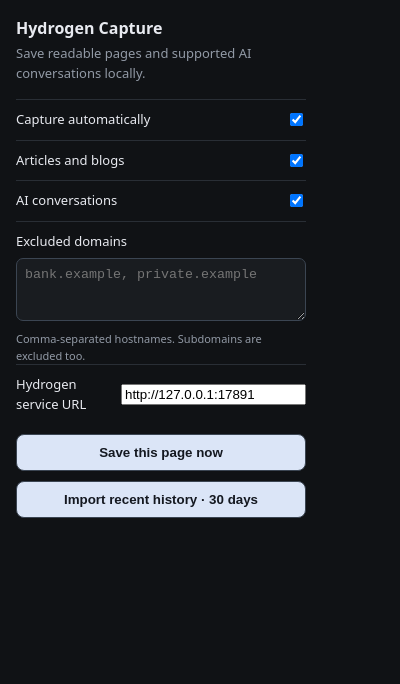
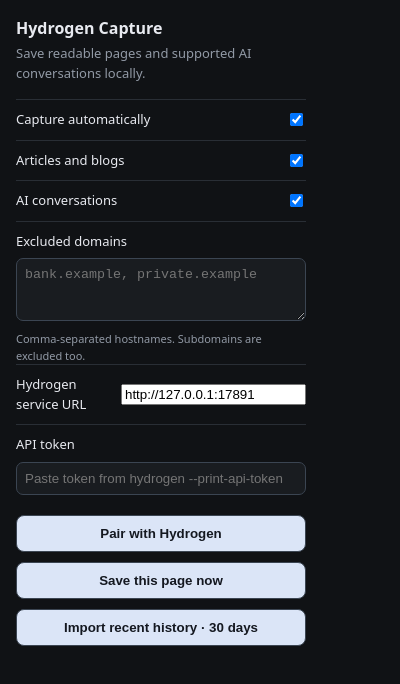
Before and after one commit to oarabilekoore/hydrogen, a browser extension: page browser-extension/popup.html in a window 400 px wide. Drawn offline with Linux system fonts and the light colour scheme.

Commit message:
Add extension pairing controls

```diff
--- a/browser-extension/popup.html
+++ b/browser-extension/popup.html
@@ -8,4 +8,6 @@ body{width:290px;margin:0;padding:16px;background:#101215;color:#e8eaf0;font:13p
 <label style="display:block">Excluded domains <textarea id="excludedHosts" rows="3" placeholder="bank.example, private.example" style="display:block;width:100%;margin-top:7px;box-sizing:border-box;background:#191c20;color:#e8eaf0;border:1px solid #3b4552;border-radius:7px;padding:8px"></textarea></label>
 <p class="muted" style="font-size:11px;margin:0">Comma-separated hostnames. Subdomains are excluded too.</p>
 <label>Hydrogen service URL <input id="apiBase" type="url" placeholder="http://127.0.0.1:17891"></label>
+<label style="display:block">API token <input id="apiToken" type="password" autocomplete="off" placeholder="Paste token from hydrogen --print-api-token" style="display:block;width:100%;margin-top:7px;box-sizing:border-box;background:#191c20;color:#e8eaf0;border:1px solid #3b4552;border-radius:7px;padding:8px"></label>
+<button id="pair" type="button">Pair with Hydrogen</button>
 <button id="capture">Save this page now</button><button id="importHistory" type="button">Import recent history · 30 days</button><div id="status"></div><script src="popup.js"></script></body></html>
```
